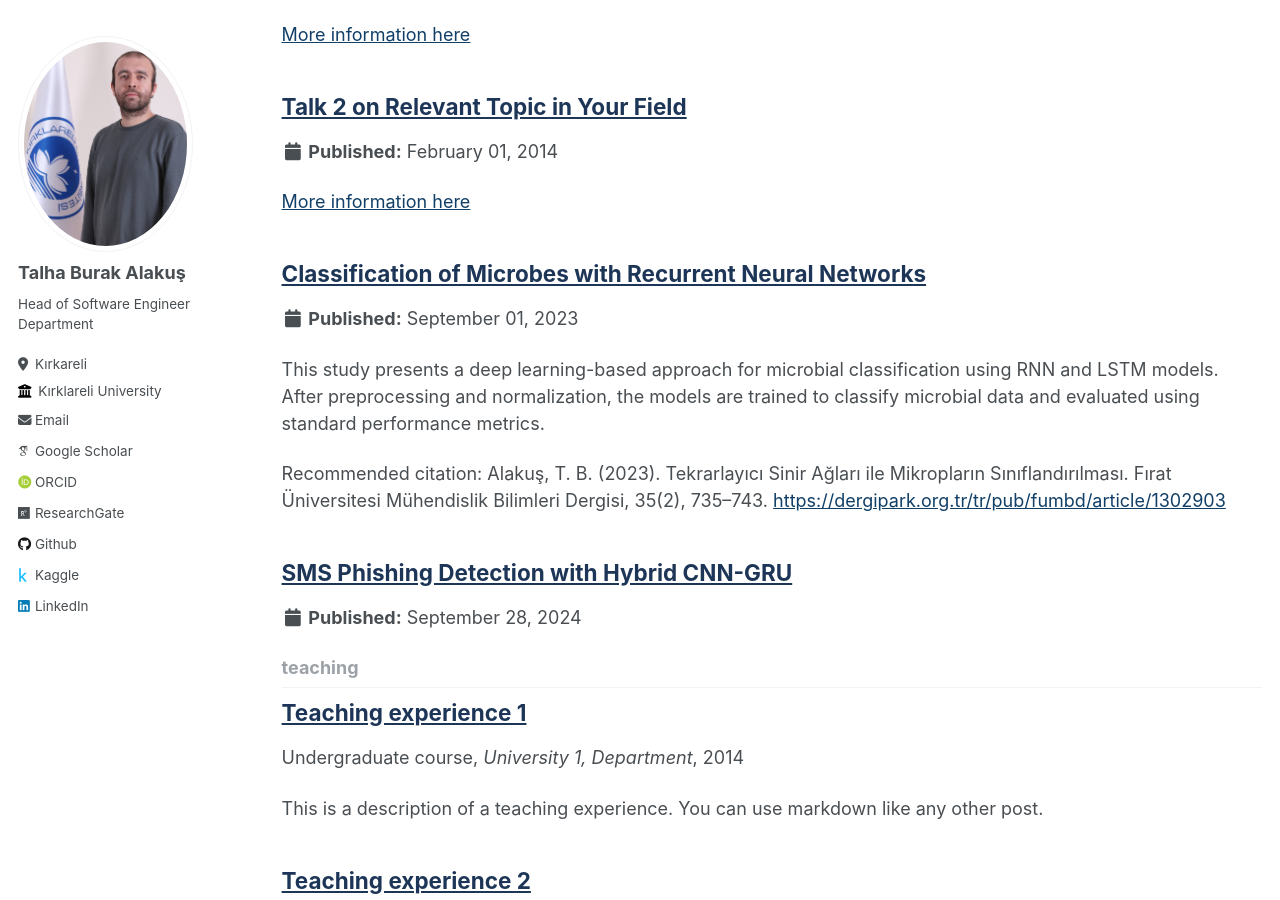
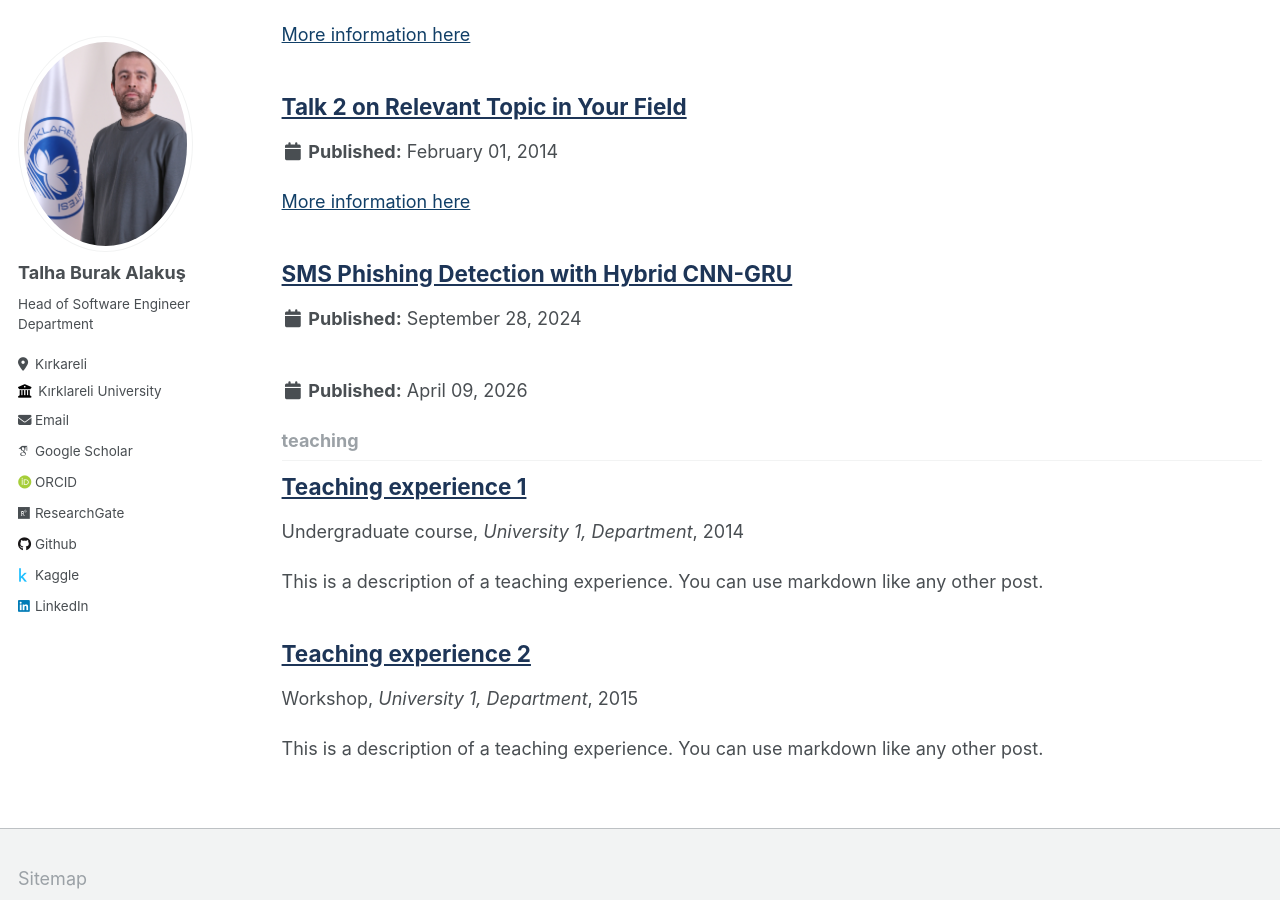
Before and after one commit to burakalakuss/talhaburakalakus.github.io, a Jekyll site: the page built from _pages/collection-archive.html, in a window 1280 px wide and 900 px high, scrolled down 5428 px. Built offline with Jekyll 4.4.1, drawn with Linux system fonts in a browser that asks for light colours; some web fonts are replaced.

Commit message:
Update conference1.md

```diff
--- a/_talks/conference1.md
+++ b/_talks/conference1.md
@@ -1,12 +1,11 @@
 ---
-title: "Classification of Microbes with Recurrent Neural Networks"
+title: "SMS Phishing Detection with Hybrid CNN-GRU
 collection: talks
 permalink: /talks/conference1
-excerpt: 'This study presents a deep learning-based approach for microbial classification using RNN and LSTM models. After preprocessing and normalization, the models are trained to classify microbial data and evaluated using standard performance metrics.'
-date: 2023-09-01
-venue: 'Fırat Üniversitesi Mühendislik Bilimleri Dergisi'
-paperurl: 'https://dergipark.org.tr/tr/pub/fumbd/article/1302903'
-citation: 'Alakuş, T. B. (2023). Tekrarlayıcı Sinir Ağları ile Mikropların Sınıflandırılması. Fırat Üniversitesi Mühendislik Bilimleri Dergisi, 35(2), 735–743.'
+date: 2024-09-28
+venue: '7th IEEE World Symposium on Communication Engineering (WSCE), Tokyo, Japan'
+paperurl: 'https://ieeexplore.ieee.org/abstract/document/10945003'
+citation: 'Aslanpençesi, Z., Baykara, M., & Alakuş, T. B. (2024b). SMS Phishing Detection with Hybrid CNN-GRU. In 7th IEEE World Symposium on Communication Engineering (WSCE), Tokyo, Japan (pp. 52–56). IEEE.'
 ---
 
 ## Abstract
```
